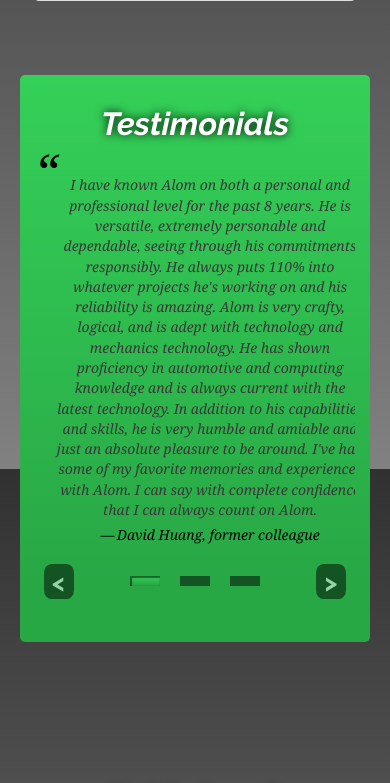
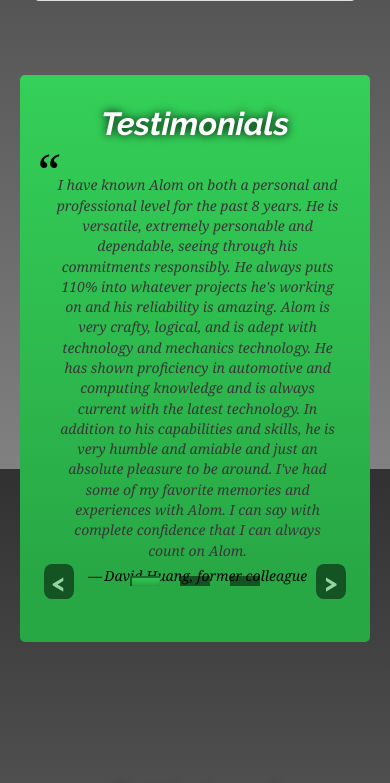
Before and after one commit to Alom310/About-Me---Profile-Page, a PHP site: page / in a window 390 px wide. Shown: the part 3751-4534 px from the top of the page. Run offline with PHP 8.4, Linux system fonts and the light colour scheme; some libraries are stand-ins or nearby versions.

Commit message:
fixed sass media queries

```diff
--- a/css/style.css
+++ b/css/style.css
@@ -369,7 +369,7 @@ Media queries
 @media only screen and (max-width: 800px) {
   #about-pic {
     /* width: 400px;
-      height: 267px; */
+        height: 267px; */
     width: 70%; }
   body {
     background-size: contain; }
@@ -434,10 +434,6 @@ Media queries
     font-size: 40px; }
   .heading-primary--sub {
     font-size: 15px; }
-  #welcomepic {
-    /* width: 350px;
-      height: 234px; */
-    width: 70%; }
   #welcome {
     text-align: center; }
   #welcome h1 {
@@ -466,7 +462,7 @@ Media queries
     height: 460px; }
   blockquote {
     font-size: 12px;
-    width: 350px; }
+    width: 325px; }
   #contact h5 {
     font-size: 15px; } }
 
@@ -474,8 +470,8 @@ Media queries
   form {
     align-items: center; }
   /* input, textarea, button{
-      width: 650px;
-    } */ }
+    width: 650px;
+} */ }
 
 @media only screen and (max-width: 1025px) {
   blockquote {
--- a/sass/main.scss
+++ b/sass/main.scss
@@ -38,7 +38,6 @@ Media queries
         font-size:40px;
     }
 
-
     #mediaAbout p{
         display: flex;
         flex-direction: column;
@@ -52,6 +51,7 @@ Media queries
     #about, #test {
         height: auto;
     }
+
 
     #headwrap h1{
         font-size: 30px;
@@ -131,13 +131,6 @@ Media queries
         font-size: 15px;
     }
 
-
-    #welcomepic{
-      /* width: 350px;
-      height: 234px; */
-      width: 70%;
-    }
-
     #welcome{
         text-align: center;
     }
@@ -188,7 +181,7 @@ Media queries
 
     blockquote {
         font-size: 12px;
-      width: 350px;
+        width: 325px;
         }
 
         #contact h5{
```
Lines whose indentation alone changed are shown as unchanged.
